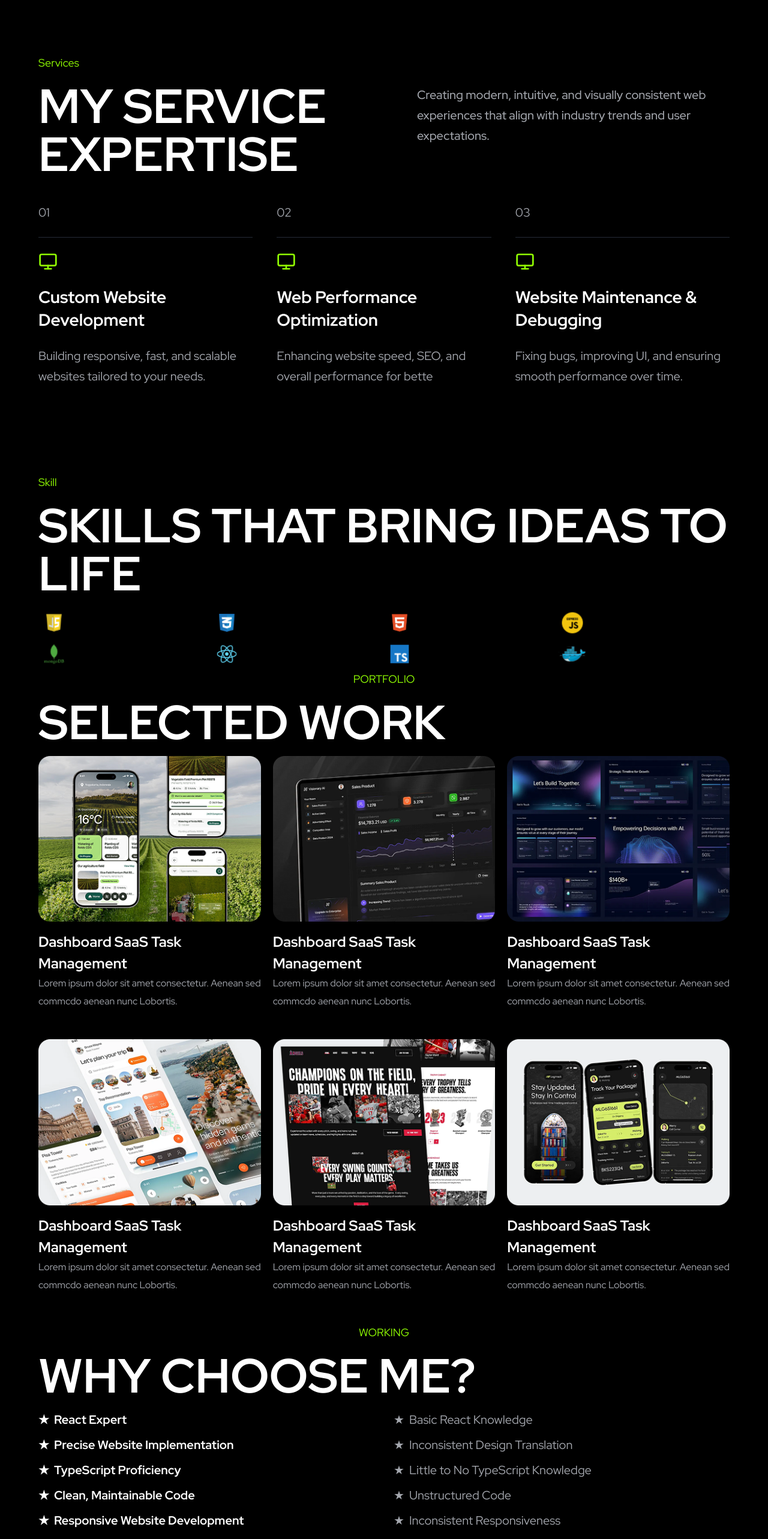
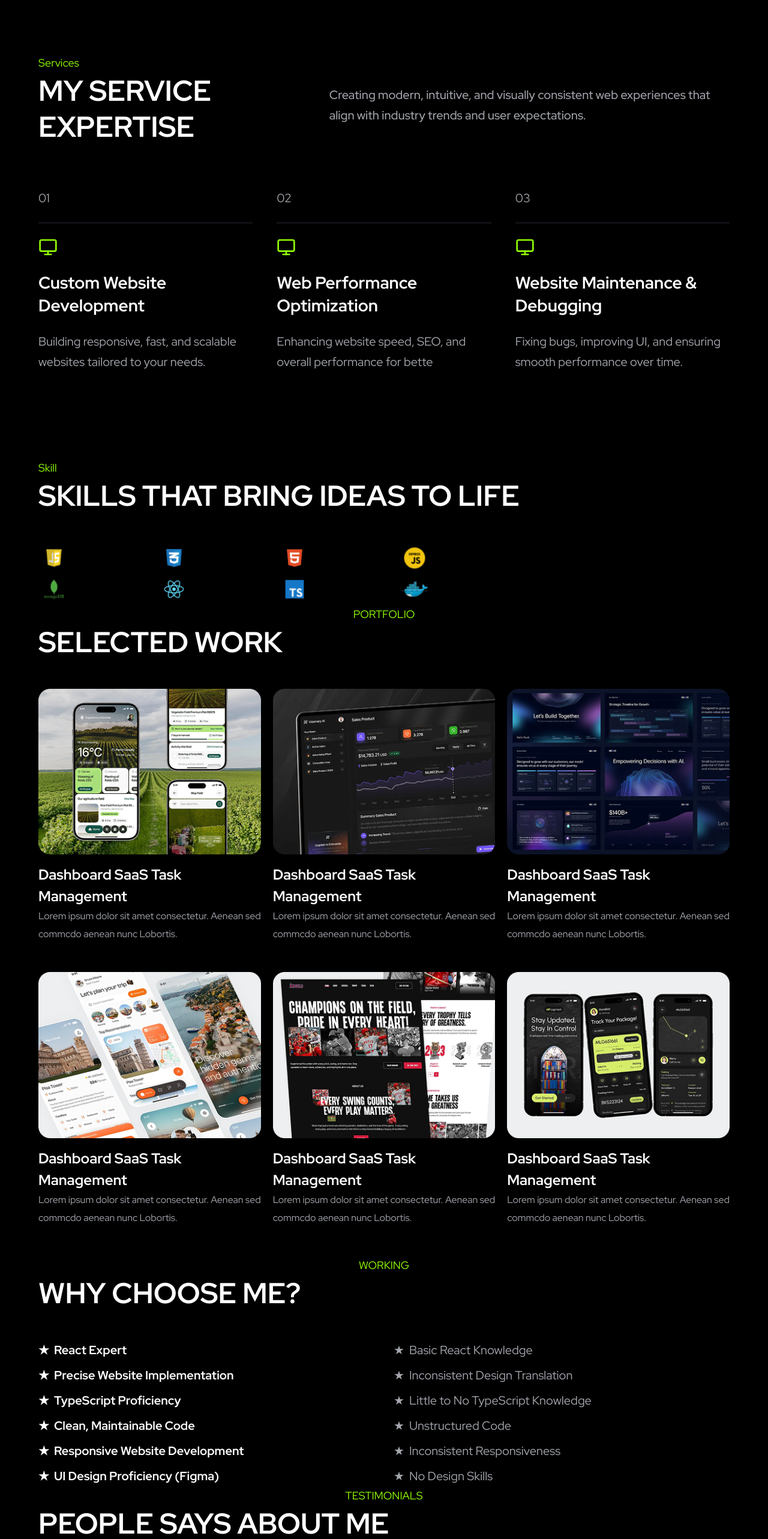
Before and after one commit to redkurawa/porto-08, a Next.js app: page / in a window 1280 px wide. Shown: the part 1100-3665 px from the top of the page at 60% size. Built offline with nearby package versions, Linux system fonts and the light colour scheme.

Commit message:
maintenance font size

```diff
--- a/src/components/partials/contact.tsx
+++ b/src/components/partials/contact.tsx
@@ -49,7 +49,7 @@ export const Contact = () => {
   return (
     <div className='mt-20'>
       <div className='inner-con flex gap-30.5'>
-        <div className="flex w-[420px] flex-col justify-end bg-[url('/images/contact-face.png')]">
+        <div className="flex h-[514px] w-[420px] flex-col justify-end bg-[url('/images/contact-face.png')]">
           <div className='flex justify-center gap-x-6'>
             <Image src='/icons/db.svg' alt='db' width={64} height={64} />
             <Image src='/icons/ig.svg' alt='ig' width={64} height={64} />
@@ -65,9 +65,9 @@ export const Contact = () => {
             Aviable for work
           </div>
         </div>
-        <div>
+        <div className=''>
           <div className='text-primary-200 text-lg'>CONTACT</div>
-          <div className='text-display-2xl mb-12 font-extrabold'>
+          <div className='text-display-md sm:text-display-2xl mb-12 font-extrabold'>
             LET S GET IN TOUCH
           </div>
           <form onSubmit={handleSubmit} className='flex flex-col'>
--- a/src/components/partials/faq.tsx
+++ b/src/components/partials/faq.tsx
@@ -6,7 +6,7 @@ export const FAQ = () => {
   return (
     <div className='inner-con'>
       <div className='text-primary-200 text-center text-lg'>FAQ</div>
-      <AnimatedHeading className='text-display-md my-4 font-extrabold tracking-[0px] sm:text-[80px] sm:leading-[80px]'>
+      <AnimatedHeading className='text-display-md sm:text-display-2xl mb-12 font-extrabold'>
         FREQUENTLY ASKED QUESTIONS
       </AnimatedHeading>
       <div className='grid grid-cols-1 gap-20 sm:grid-cols-2'>
--- a/src/components/partials/portofolio.tsx
+++ b/src/components/partials/portofolio.tsx
@@ -7,10 +7,10 @@ export const Portofolio = () => {
   return (
     <div className='inner-con'>
       <div className='text-primary-200 text-center text-lg'>PORTFOLIO</div>
-      <AnimatedHeading className='text-display-md my-4 font-extrabold tracking-[0px] sm:text-[80px] sm:leading-[80px]'>
+      <AnimatedHeading className='text-display-md sm:text-display-2xl mb-12 font-extrabold'>
         SELECTED WORK
       </AnimatedHeading>
-      <div className='grid grid-cols-3 gap-x-5'>
+      <div className='grid grid-cols-1 gap-x-5 sm:grid-cols-3'>
         {[...Array(6)].map((_, i) => (
           <div key={i}>
             <Image
--- a/src/components/partials/services.tsx
+++ b/src/components/partials/services.tsx
@@ -8,7 +8,7 @@ export const Services = () => {
     <div className='inner-con my-30'>
       <div className='text-primary-200 text-lg'>Services</div>
       <div className='block sm:flex'>
-        <AnimatedHeading className='text-display-md my-4 font-extrabold tracking-[0px] sm:text-[80px] sm:leading-[80px]'>
+        <AnimatedHeading className='text-display-md sm:text-display-2xl mb-12 font-extrabold'>
           MY SERVICE EXPERTISE
         </AnimatedHeading>
         <div className='text-md mt-5 font-medium text-neutral-400 sm:w-2/3 sm:text-xl'>
--- a/src/components/partials/skill.tsx
+++ b/src/components/partials/skill.tsx
@@ -8,7 +8,7 @@ export const Skill = () => {
     <div className='inner-con flex'>
       <div>
         <div className='text-primary-200 text-lg'>Skill</div>
-        <AnimatedHeading className='text-display-md my-4 font-extrabold tracking-[0px] sm:text-[80px] sm:leading-[80px]'>
+        <AnimatedHeading className='text-display-md sm:text-display-2xl mb-12 font-extrabold'>
           SKILLS THAT BRING IDEAS TO LIFE
         </AnimatedHeading>
         <div className='grid grid-cols-4'>
--- a/src/components/partials/testimoni.tsx
+++ b/src/components/partials/testimoni.tsx
@@ -5,7 +5,7 @@ export const Testimoni = () => {
   return (
     <div className='inner-con'>
       <div className='text-primary-200 text-center text-lg'>TESTIMONIALS</div>
-      <AnimatedHeading className='text-display-md my-4 font-extrabold tracking-[0px] sm:text-[80px] sm:leading-[80px]'>
+      <AnimatedHeading className='text-display-md sm:text-display-2xl mb-12 font-extrabold'>
         PEOPLE SAYS ABOUT ME
       </AnimatedHeading>
       <div>
--- a/src/components/partials/working.tsx
+++ b/src/components/partials/working.tsx
@@ -6,11 +6,11 @@ export const Working = () => {
   return (
     <div className='inner-con'>
       <div className='text-primary-200 text-center text-lg'>WORKING</div>
-      <AnimatedHeading className='text-display-md my-4 font-extrabold tracking-[0px] sm:text-[80px] sm:leading-[80px]'>
+      <AnimatedHeading className='text-display-md sm:text-display-2xl mb-12 font-extrabold'>
         WHY CHOOSE ME?
       </AnimatedHeading>
 
-      <div className='grid grid-cols-2 gap-8'>
+      <div className='grid grid-cols-1 gap-8 sm:grid-cols-2'>
         <div className='space-y-4'>
           <ul className='space-y-2 text-xl font-bold'>
             <li className='flex items-center'>
```
